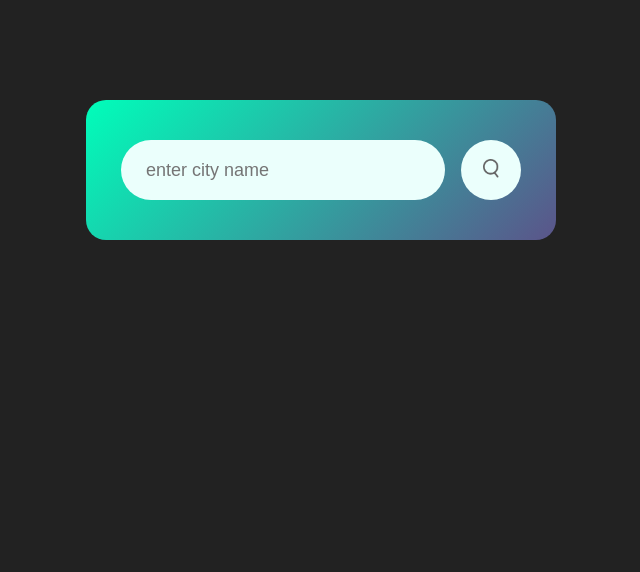
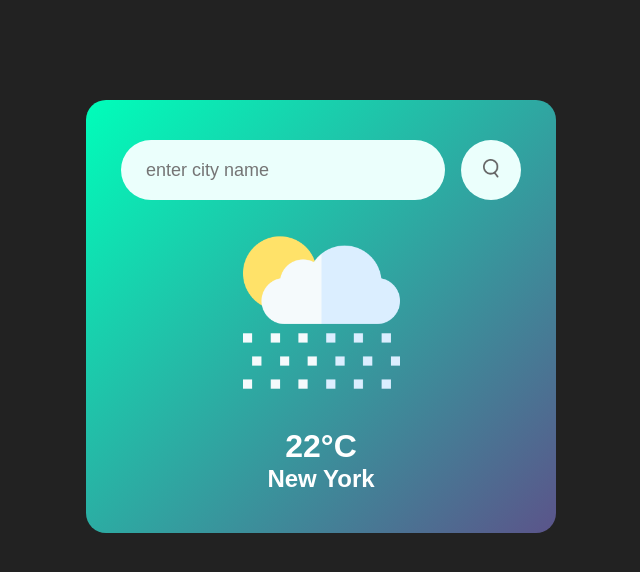
Before and after one commit to PaulinaSzeszel/portfolio, a plain HTML site: page weather-app/index.html in a window 1280 px wide. Shown: the whole page, without its empty margins (319-959 px from the left). Drawn offline with Linux system fonts and the light colour scheme.

Commit message:
weather class added

```diff
--- a/weather-app/index.html
+++ b/weather-app/index.html
@@ -12,6 +12,14 @@
         <input type="text" placeholder="enter city name" spellcheck="false" />
         <button><img src="images/search.png" /></button>
       </div>
+      <div class="weather">
+        <img src="images/rain.png" class="weather-icon" />
+        <h1 class="temp">22°C</h1>
+        <h2 class="city">New York</h2>
+        <div class="details">
+          <div class="col"></div>
+        </div>
+      </div>
     </div>
   </body>
 </html>
```
